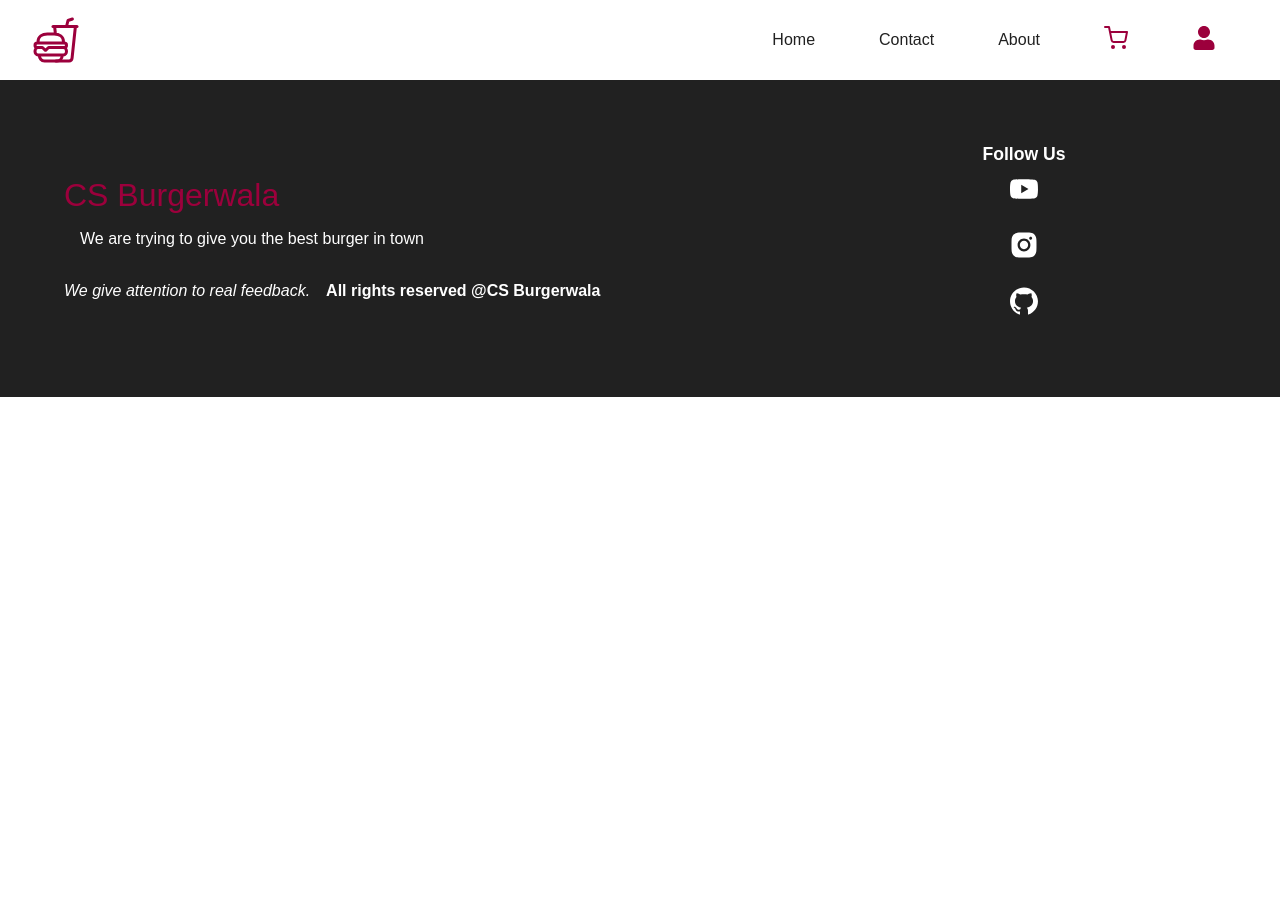
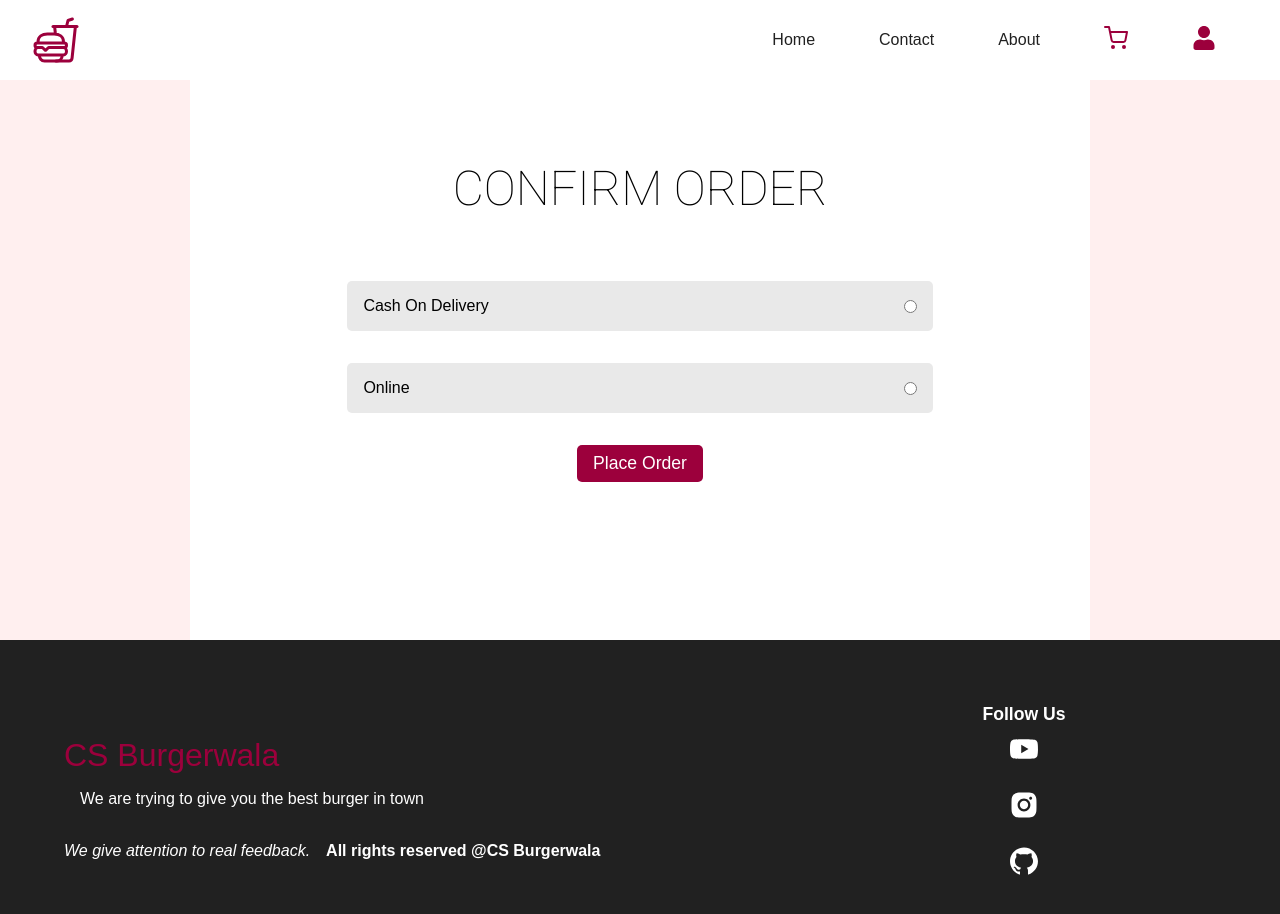
Before and after one commit to Awais512/CS-Burger-Wala-React-UI, a React (Create React App) app: page /confirmorder in a window 1280 px wide. Shown: the top 914 px of the page. Before the commit the page ends 800 px from the top, so only its background shows below. Built offline with nearby package versions, Linux system fonts and the light colour scheme.

Commit message:
Confirm Order

```diff
--- a/src/App.js
+++ b/src/App.js
@@ -1,5 +1,13 @@
 import { Route, Routes } from "react-router-dom";
-import { Header, Home, Footer, Contact, Cart, Shipping } from "./components";
+import {
+  Header,
+  Home,
+  Footer,
+  Contact,
+  Cart,
+  Shipping,
+  ConfirmOrder,
+} from "./components";
 import "./styles/app.scss";
 import "./styles/header.scss";
 import "./styles/home.scss";
@@ -9,6 +17,7 @@
 import "./styles/contact.scss";
 import "./styles/cart.scss";
 import "./styles/shipping.scss";
+import "./styles/confirmOrder.scss";
 
 const App = () => {
   return (
@@ -19,6 +28,7 @@
         <Route path="/contact" element={<Contact />} />
         <Route path="/cart" element={<Cart />} />
         <Route path="/shipping" element={<Shipping />} />
+        <Route path="/confirmorder" element={<ConfirmOrder />} />
       </Routes>
       <Footer />
     </>
--- /dev/null
+++ b/src/components/ConfirmOrder/ConfirmOrder.jsx
@@ -0,0 +1,26 @@
+import React from "react";
+
+const ConfirmOrder = () => {
+  return (
+    <section className="confirmOrder">
+      <main>
+        <h1>Confirm Order</h1>
+
+        <form>
+          <div>
+            <label>Cash On Delivery</label>
+            <input type="radio" name="payment" />
+          </div>
+          <div>
+            <label>Online</label>
+            <input type="radio" name="payment" />
+          </div>
+
+          <button type="submit">Place Order</button>
+        </form>
+      </main>
+    </section>
+  );
+};
+
+export default ConfirmOrder;
--- a/src/components/Shipping/Shipping.jsx
+++ b/src/components/Shipping/Shipping.jsx
@@ -1,8 +1,9 @@
 import React from "react";
 import { Country, State } from "country-state-city";
+import { useNavigate } from "react-router-dom";
 
 const Shipping = () => {
-  console.log(State.getAllStates("PK"));
+  const navigate = useNavigate();
   return (
     <section className="shipping">
       <main>
@@ -46,7 +47,9 @@
             <label htmlFor="mobile">Mobile No</label>
             <input type="text" placeholder="Enter Mobile No" />
           </div>
-          <button type="submit">Confirm Order</button>
+          <button type="submit" onClick={() => navigate("/confirmorder")}>
+            Confirm Order
+          </button>
         </form>
       </main>
     </section>
--- a/src/components/index.js
+++ b/src/components/index.js
@@ -6,3 +6,4 @@
 export { default as Contact } from "./Contact/Contact";
 export { default as Cart } from "./Cart/Cart";
 export { default as Shipping } from "./Shipping/Shipping";
+export { default as ConfirmOrder } from "./ConfirmOrder/ConfirmOrder";
--- /dev/null
+++ b/src/styles/confirmOrder.scss
@@ -0,0 +1,61 @@
+@import "colors";
+
+.confirmOrder {
+  background-color: $pink;
+  width: 100%;
+  height: 70vh;
+  > main {
+    height: 100%;
+    background-color: white;
+    max-width: 900px;
+    margin: auto;
+    padding: 2rem;
+
+    > h1 {
+      text-transform: uppercase;
+      text-align: center;
+      margin: 3rem;
+      font: 100 3rem "Roboto";
+    }
+
+    > form {
+      display: flex;
+      flex-direction: column;
+      align-items: center;
+
+      > div {
+        background-color: rgb(233, 233, 233);
+        margin: 1rem;
+        border-radius: 5px;
+        padding: 1rem;
+        width: 70%;
+        display: flex;
+        align-items: center;
+        justify-content: space-between;
+      }
+      > button {
+        background-color: $red;
+        color: white;
+        outline: none;
+        border: none;
+        padding: 0.5rem 1rem;
+        border-radius: 5px;
+        margin: 1rem;
+        text-align: center;
+        cursor: pointer;
+        font-size: 1.1rem;
+      }
+    }
+  }
+}
+
+@media screen and (max-width: 600px) {
+  .confirmOrder > main > form {
+    > div {
+      width: 100%;
+    }
+    > button {
+      width: 100%;
+    }
+  }
+}
```
